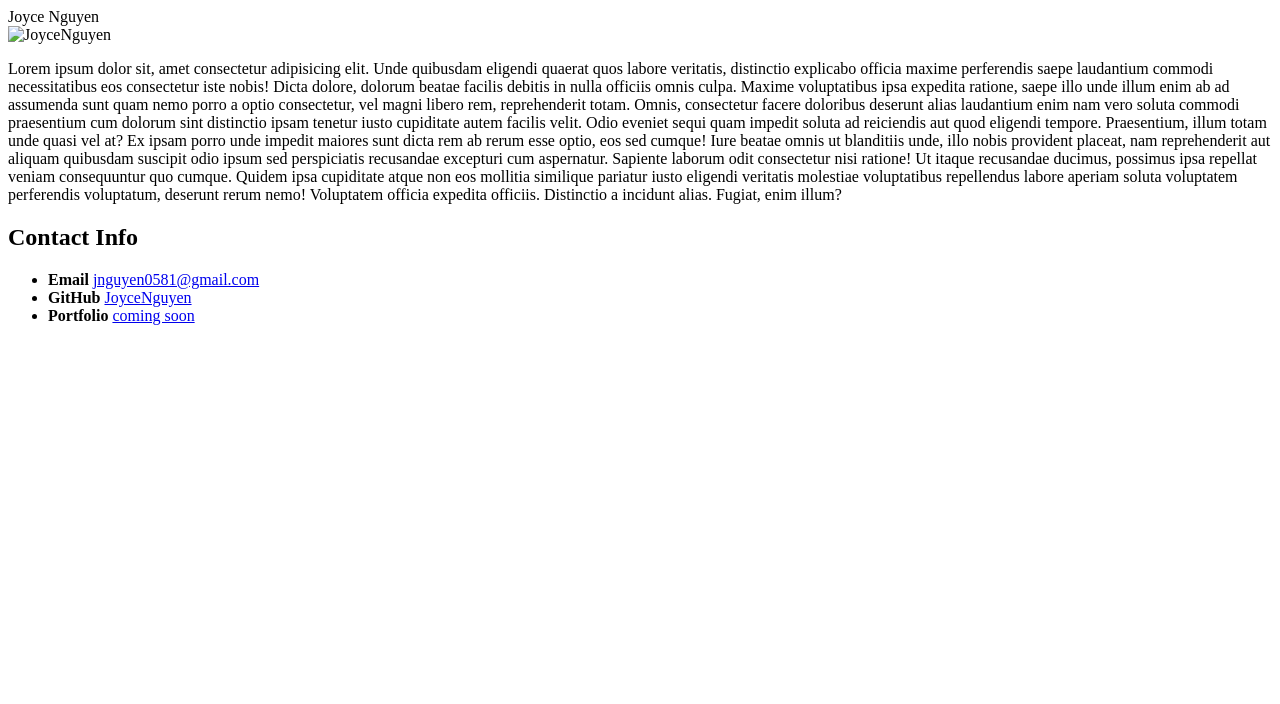
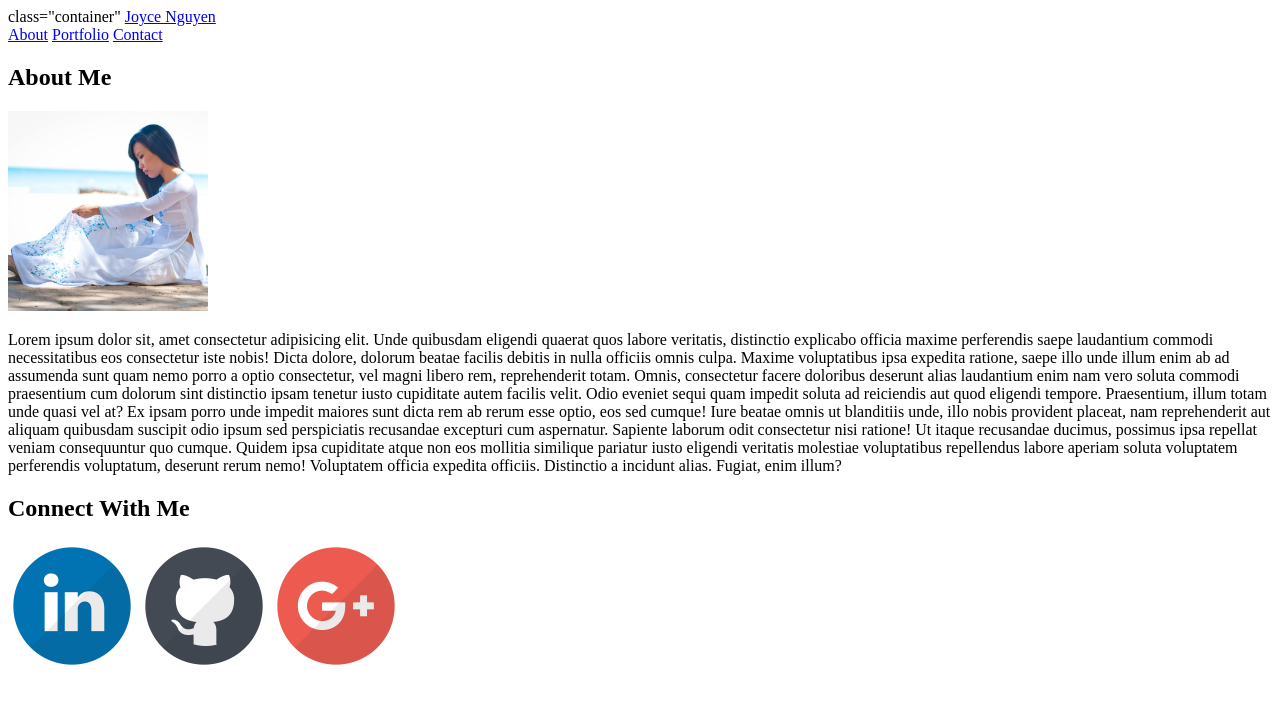
Before and after one commit to jnguyen0581/Basic-Portfolio, a plain HTML site: page index.html in a window 1280 px wide. Drawn offline with Linux system fonts and the light colour scheme; files whose address does not match are found by name.

Commit message:
adding nav bar, sidebar

```diff
--- a/index.html
+++ b/index.html
@@ -1,30 +1,62 @@
 <!DOCTYPE html>
 <html lang="en">
+
 <head>
     <meta charset="UTF-8">
     <meta name="viewport" content="width=device-width, initial-scale=1.0">
     <meta http-equiv="X-UA-Compatible" content="ie=edge">
-    <title>Portfolio About Me</title>
+    <title>About Me</title>
 </head>
+
 <body>
-    <header>Joyce Nguyen</header>
-    <div class="container">
-            <section id="main-bio">
-                <img id="bio-image" src="" alt="JoyceNguyen" style="width: 200px; height: 200px;">
-                <p>Lorem ipsum dolor sit, amet consectetur adipisicing elit. Unde quibusdam eligendi quaerat quos labore veritatis, distinctio explicabo officia maxime perferendis saepe laudantium commodi necessitatibus eos consectetur iste nobis! Dicta dolore, dolorum beatae facilis debitis in nulla officiis omnis culpa. Maxime voluptatibus ipsa expedita ratione, saepe illo unde illum enim ab ad assumenda sunt quam nemo porro a optio consectetur, vel magni libero rem, reprehenderit totam. Omnis, consectetur facere doloribus deserunt alias laudantium enim nam vero soluta commodi praesentium cum dolorum sint distinctio ipsam tenetur iusto cupiditate autem facilis velit. Odio eveniet sequi quam impedit soluta ad reiciendis aut quod eligendi tempore. Praesentium, illum totam unde quasi vel at? Ex ipsam porro unde impedit maiores sunt dicta rem ab rerum esse optio, eos sed cumque! Iure beatae omnis ut blanditiis unde, illo nobis provident placeat, nam reprehenderit aut aliquam quibusdam suscipit odio ipsum sed perspiciatis recusandae excepturi cum aspernatur. Sapiente laborum odit consectetur nisi ratione! Ut itaque recusandae ducimus, possimus ipsa repellat veniam consequuntur quo cumque. Quidem ipsa cupiditate atque non eos mollitia similique pariatur iusto eligendi veritatis molestiae voluptatibus repellendus labore aperiam soluta voluptatem perferendis voluptatum, deserunt rerum nemo! Voluptatem officia expedita officiis. Distinctio a incidunt alias. Fugiat, enim illum?
-                </p>
-            </section>
+    <header id="masthead">
+        <div> class="container"
+            <a href="index.html" id="logo">Joyce Nguyen</a>
+            <nav>
+                <a href="index.html">About</a>
+                <a href="portfolio.html">Portfolio</a>
+                <a href="contact.html">Contact</a>
+            </nav>
+        </div>
+    </header>
+    <section class="main-container">
+        <h1>About Me</h1>
 
-            <section id="contact-info">
+        <img src="/Users/joycenguyen/Desktop/repos1/Basic-Portfolio/assets/images/JoyceAD.jpg" alt="JoyceNguyen" style="width: 200px; height: 200px;">
 
-                <h2>Contact Info</h2>
-                <ul>
-                    <li><strong>Email</strong> <a href=" mail to:jnguyen0581@gmail.com ">jnguyen0581@gmail.com</a></li>
-                    <li><strong>GitHub</strong> <a href="https://github.com/jnguyen0581 ">JoyceNguyen</a></li>
-                    <li><strong>Portfolio</strong> <a href="#">coming soon</a></li>
-                </ul>
-            </section>
+        <p>Lorem ipsum dolor sit, amet consectetur adipisicing elit. Unde quibusdam eligendi quaerat quos labore
+            veritatis, distinctio explicabo officia maxime perferendis saepe laudantium commodi necessitatibus eos
+            consectetur iste nobis! Dicta dolore, dolorum beatae facilis debitis in nulla officiis omnis culpa. Maxime
+            voluptatibus ipsa expedita ratione, saepe illo unde illum enim ab ad assumenda sunt quam nemo porro a optio
+            consectetur, vel magni libero rem, reprehenderit totam. Omnis, consectetur facere doloribus deserunt alias
+            laudantium enim nam vero soluta commodi praesentium cum dolorum sint distinctio ipsam tenetur iusto
+            cupiditate autem facilis velit. Odio eveniet sequi quam impedit soluta ad reiciendis aut quod eligendi
+            tempore. Praesentium, illum totam unde quasi vel at? Ex ipsam porro unde impedit maiores sunt dicta rem ab
+            rerum esse optio, eos sed cumque! Iure beatae omnis ut blanditiis unde, illo nobis provident placeat, nam
+            reprehenderit aut aliquam quibusdam suscipit odio ipsum sed perspiciatis recusandae excepturi cum
+            aspernatur. Sapiente laborum odit consectetur nisi ratione! Ut itaque recusandae ducimus, possimus ipsa
+            repellat veniam consequuntur quo cumque. Quidem ipsa cupiditate atque non eos mollitia similique pariatur
+            iusto eligendi veritatis molestiae voluptatibus repellendus labore aperiam soluta voluptatem perferendis
+            voluptatum, deserunt rerum nemo! Voluptatem officia expedita officiis. Distinctio a incidunt alias. Fugiat,
+            enim illum?
+        </p>
+
+    </section>
+
+    <section class="sidebar">
+        <div id="connect">
+            <h2>Connect With Me</h2>
+            <img src="assets/images/linkedin-128.png" class="social" alt="LinkedIn">
+            <img src="assets/images/github-128.png" class="social" alt='Github'>
+            <img src="assets/images/google-plus-128.png" class="social" alt="Google-Plus">
         </div>
+    </section>
 
+
+
+
+        </div>
+        </div>
 </body>
+
 </html>
```
Also changed, not shown: JoyceAD.jpg (added), assets/images/github-128.png (added), assets/images/google-plus-128.png (added), assets/images/linkedin-128.png (added), 1 other file.
